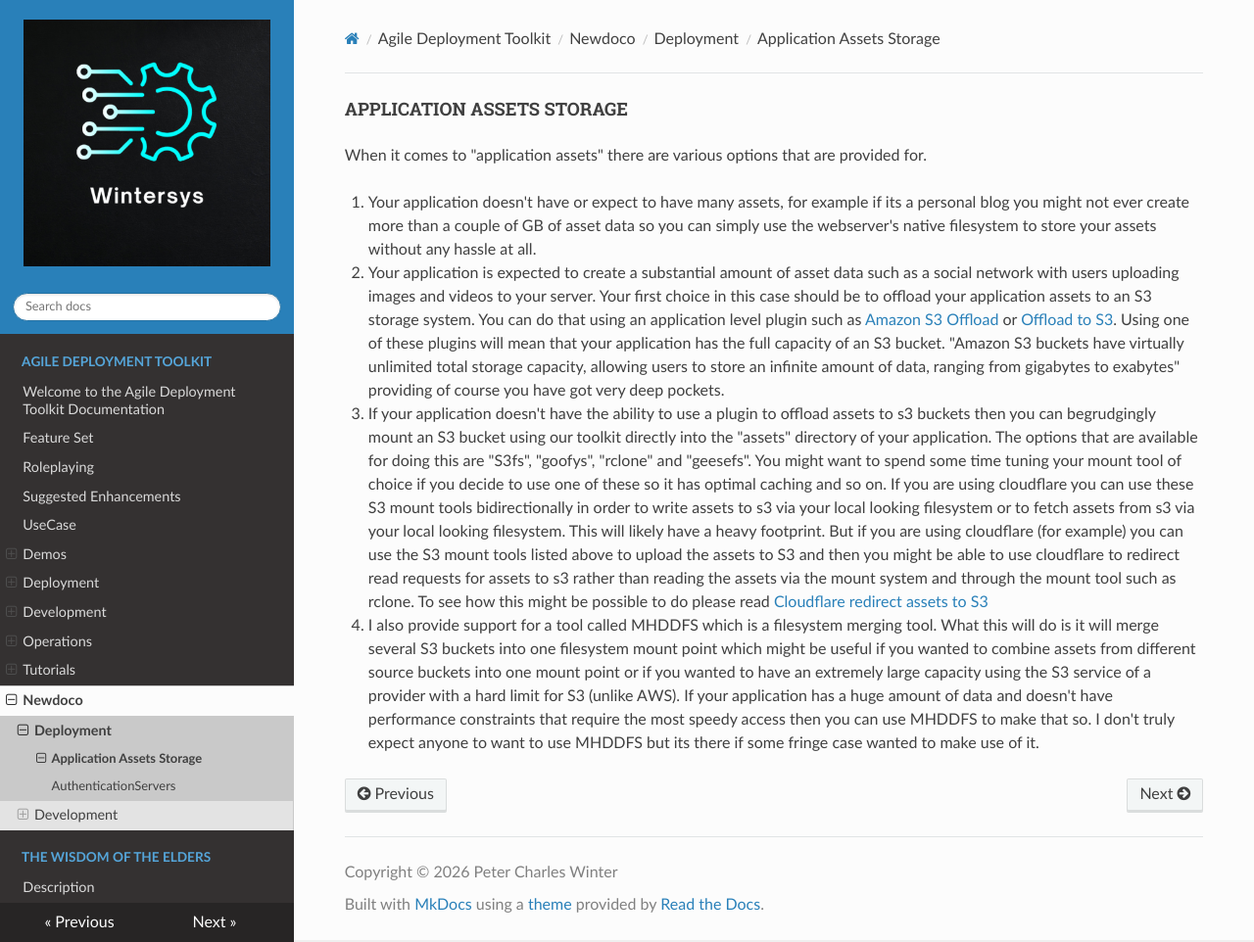
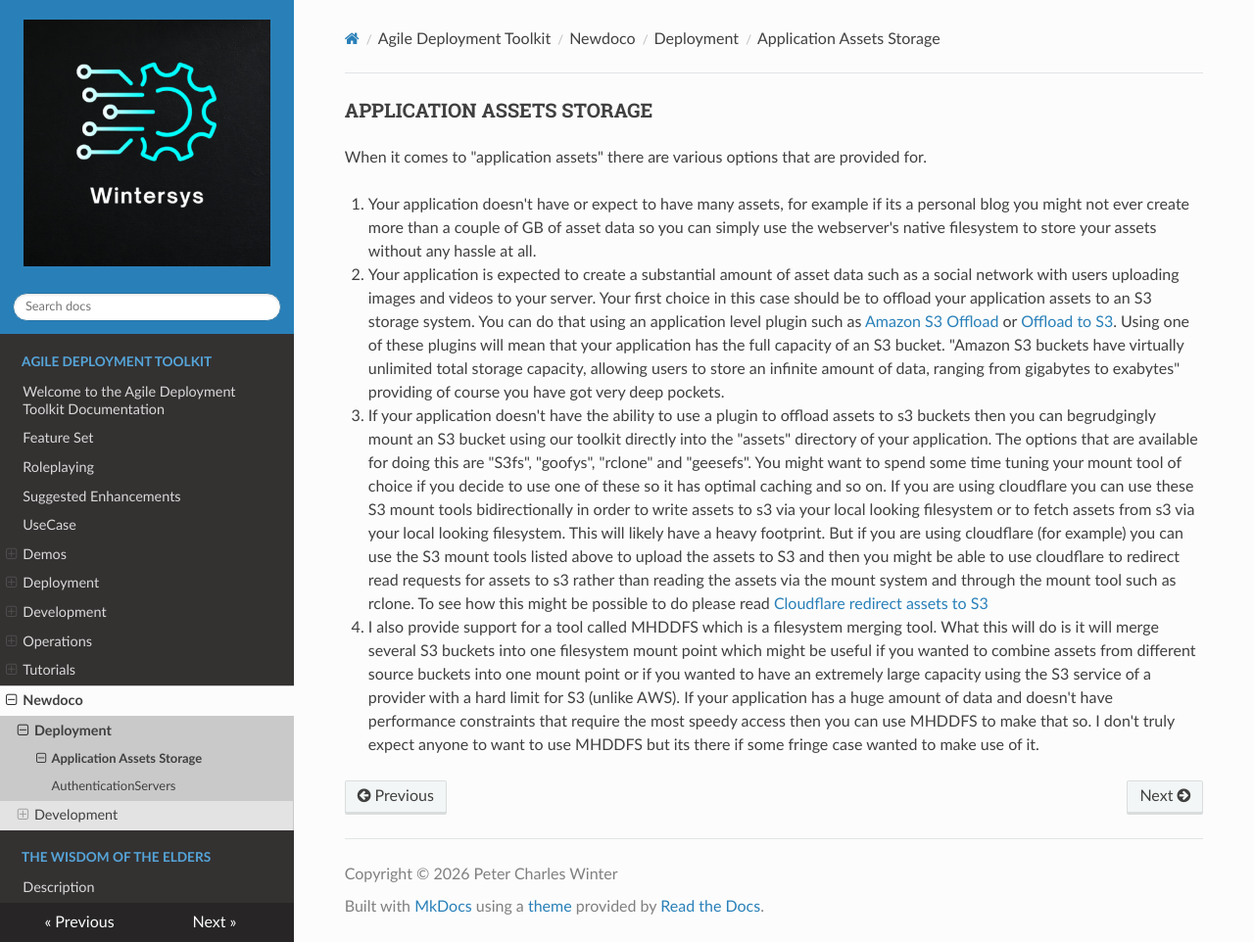
Before and after one commit to wintersys-dev/adt-documentation, an MkDocs documentation site: the page built from docs/Agile Deployment Toolkit/newdoco/Deployment/Application Assets Storage.md, in a window 1280 px wide and 962 px high. Shown: the whole window at 98% size. Built offline with MkDocs 1.6.1, drawn with Linux system fonts in a browser that asks for light colours; nearby versions of some CDN libraries.

```diff
--- a/docs/Agile Deployment Toolkit/newdoco/Deployment/Application Assets Storage.md
+++ b/docs/Agile Deployment Toolkit/newdoco/Deployment/Application Assets Storage.md
@@ -1,4 +1,4 @@
-#### APPLICATION ASSETS STORAGE
+### APPLICATION ASSETS STORAGE
 
 When it comes to "application assets" there are various options that are provided for.
 
```
